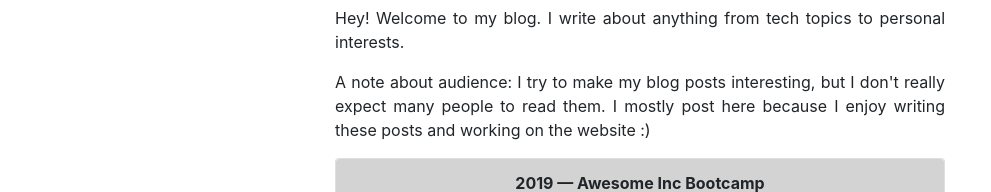
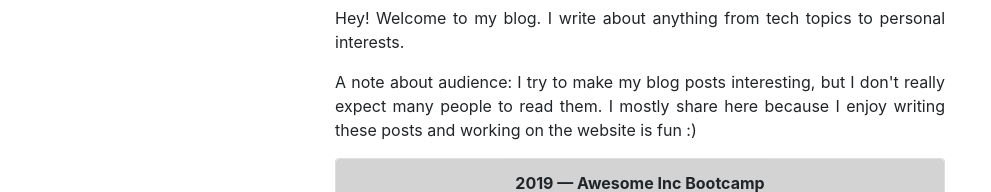
Before and after one commit to robbiegay/robbiegay.art, a React (Create React App) app: page /blog in a window 1280 px wide. Shown: the part 130-322 px from the top of the page, without its empty margins (0-991 px from the left). Built offline with nearby package versions, Linux system fonts and the light colour scheme.

Commit message:
Word change

```diff
--- a/src/Blog.js
+++ b/src/Blog.js
@@ -18,8 +18,8 @@ function Blog() {
 
                 <p>
                     A note about audience: I try to make my blog posts interesting, but
-                    I don't really expect many people to read them. I mostly post here
-                    because I enjoy writing these posts and working on the website :)
+                    I don't really expect many people to read them. I mostly share here
+                    because I enjoy writing these posts and working on the website is fun :)
                 </p>
 
                 <Accordion>
```
